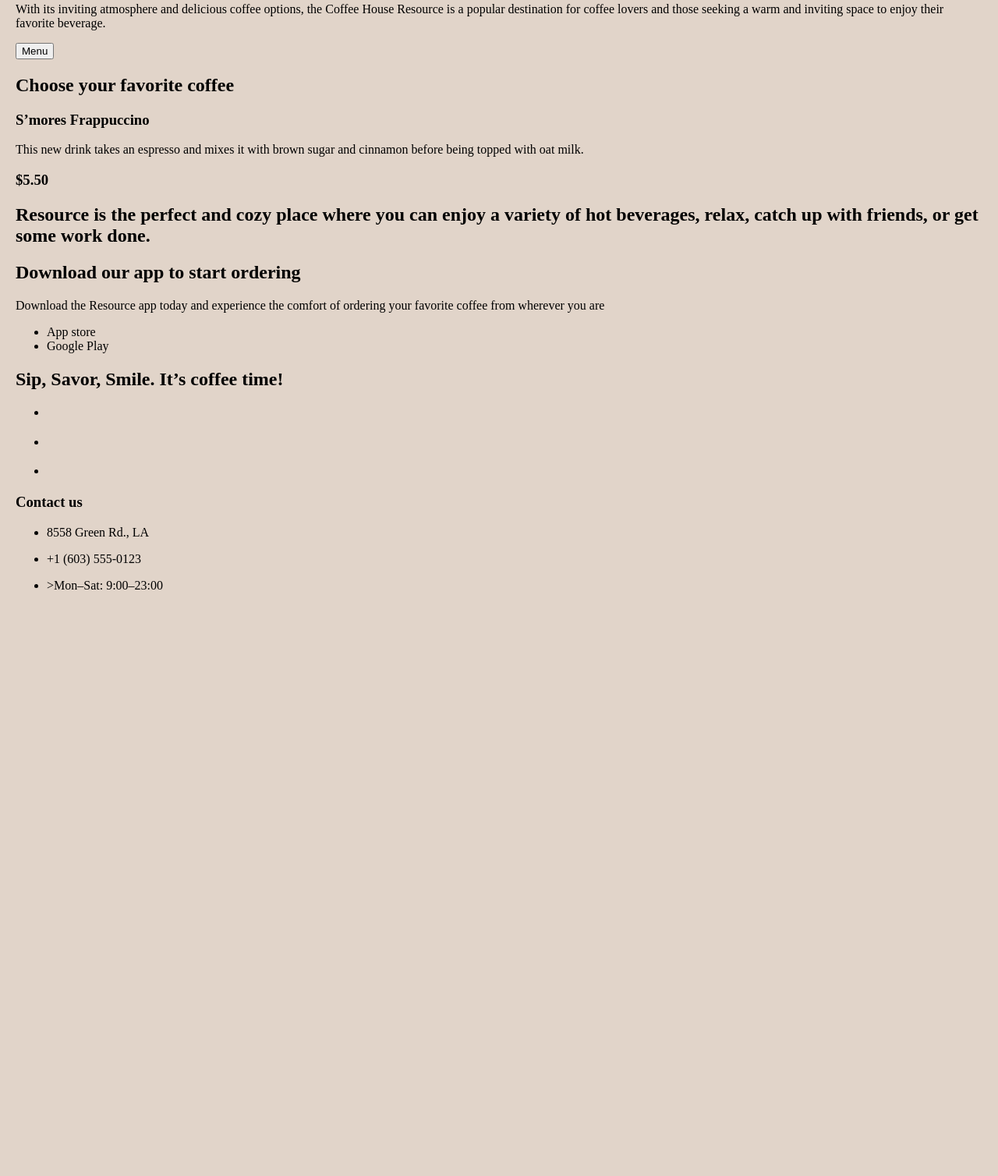
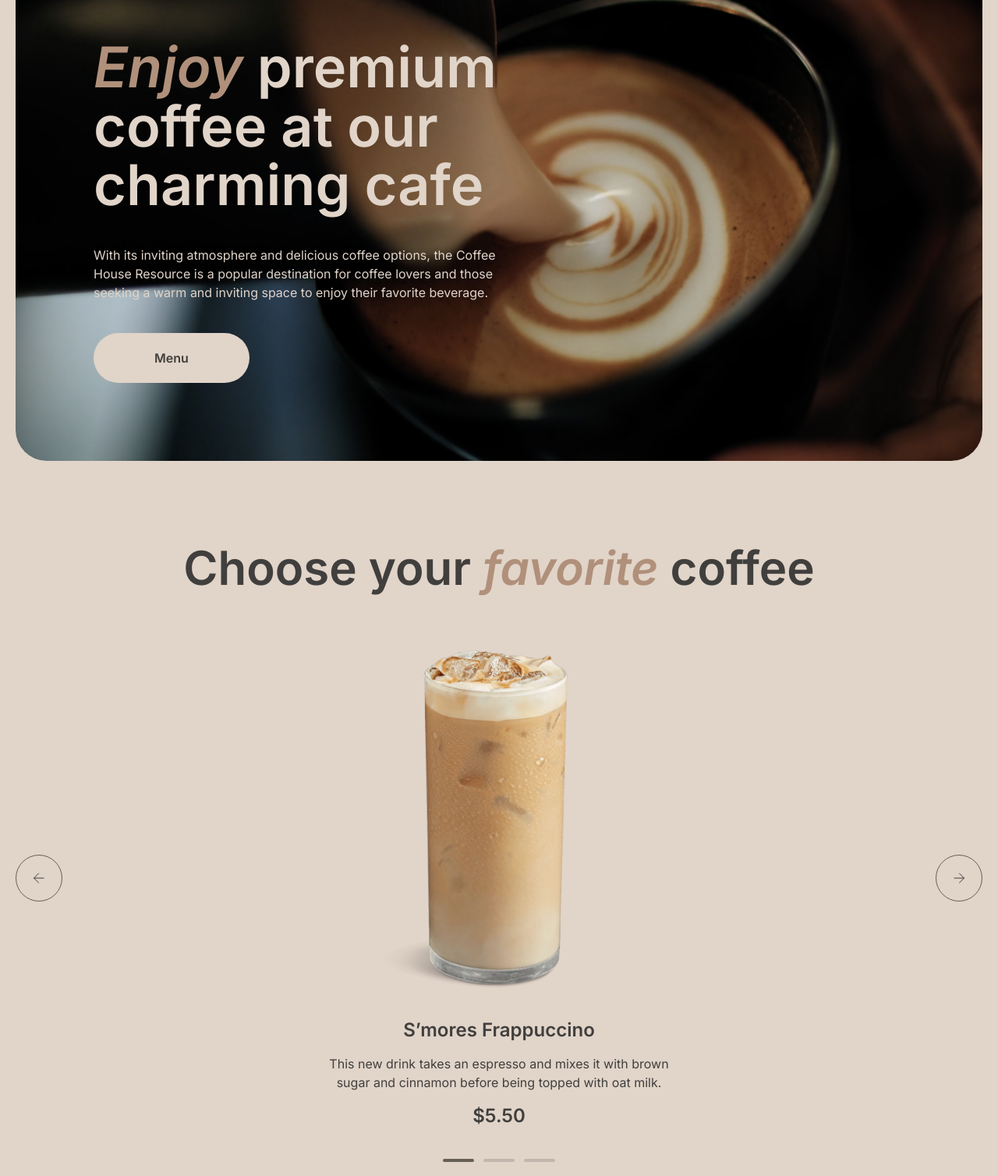
Before and after one commit to nickoff/rsschool-landing-page, a plain HTML site: page index.html in a window 1280 px wide. Shown: the part 152-1660 px from the top of the page at 78% size. Before the commit the page ends 928 px from the top, so only its background shows below. Drawn offline with Linux system fonts and the light colour scheme; a web font is replaced by a local one.

Commit message:
chore: deploy

```diff
--- a/index.html
+++ b/index.html
@@ -5,10 +5,14 @@
   <meta name="viewport" content="width=device-width, initial-scale=1.0">
   <title>Document</title>
   <link rel="icon" href="2771cdc097242b1833bb.ico" type="image/x-icon">
+  <link rel="preconnect" href="https://fonts.googleapis.com">
+  <link rel="preconnect" href="https://fonts.gstatic.com" crossorigin>
+  <link href="https://fonts.googleapis.com/css2?family=Forum&family=Inter:ital,opsz,wght@0,14..32,100..900;1,14..32,100..900&family=Montserrat:ital,wght@0,100..900;1,100..900&display=swap" rel="stylesheet">
+  <link href="https://fonts.googleapis.com/css2?family=Forum&family=Inter:ital,opsz,wght@0,14..32,100..900;1,14..32,100..900&family=Montserrat:ital,wght@0,100..900;1,100..900&family=Roboto:ital,wght@0,100..900;1,100..900&display=swap" rel="stylesheet">
 <script defer src="main.js"></script><link href="style.css" rel="stylesheet"></head>
 <body>
   <header class="header wrapper">
-    <div class="logo"></div>
+    <div class="header-logo"></div>
     <nav class="header-nav">
       <ul class="header-nav__list">
         <li><a class="header-nav__link" href="#favorite">Favorite coffee</a></li>
@@ -22,34 +26,44 @@
       <div class="menu"></div>
     </div>
   </header>
-  <main class="wrapper">
+  <main class="wrapper main">
     <section class="hero">
       <div class="offer">
-        <h1>Enjoy premium coffee at our charming cafe</h1>
+        <h1><span class="accent">Enjoy</span> premium coffee at our charming cafe</h1>
         <p>With its inviting atmosphere and delicious coffee options, the Coffee House Resource is a popular destination for coffee lovers and those seeking a warm and inviting space to enjoy their favorite beverage.</p>
-        <button>Menu</button>
+        <button class="button primary">Menu</button>
       </div>
     </section>
-    <section class="favorite-coffee">
-      <h2>Choose your favorite coffee</h2>
+    <section class="favorite" id="favorite">
+      <h2>Choose your <span class="accent">favorite</span> coffee</h2>
       <div class="slider">
-        <div class="action__previos"></div>
+        <button class="slider-action">
+          <svg class="arrow previous" width="24" height="24" viewBox="0 0 24 24" fill="none" xmlns="http://www.w3.org/2000/svg">
+            <path d="M6 12H18.5M12.5 18L18.5 12L12.5 6" stroke="#403F3D" stroke-linecap="round" stroke-linejoin="round"/>
+          </svg>
+        </button>
         <div class="card">
-          <div class="card__img"></div>
-          <h3 class="card__title">S’mores Frappuccino</h3>
-          <p class="card__descriprion">This new drink takes an espresso and mixes it with brown sugar and cinnamon before being topped with oat milk.</p>
-          <h3 class="card__price">$5.50</h3>
+          <img alt="card image" class="card__img" src="ab951fa12a53e7a7f850.png"></img>
+          <div class="card__content">
+            <h3 class="card__title">S’mores Frappuccino</h3>
+            <p class="card__descriprion">This new drink takes an espresso and mixes it with brown sugar and cinnamon before being topped with oat milk.</p>
+            <h3 class="card__price">$5.50</h3>
+          </div>
         </div>
-        <div class="action__next"></div>
+        <button class="slider-action next">
+          <svg class="arrow" width="24" height="24" viewBox="0 0 24 24" fill="none" xmlns="http://www.w3.org/2000/svg">
+            <path d="M6 12H18.5M12.5 18L18.5 12L12.5 6" stroke="#403F3D" stroke-linecap="round" stroke-linejoin="round"/>
+          </svg>
+        </button>
       </div>
       <div class="controls">
-        <span></span>
+        <span class="active"></span>
         <span></span>
         <span></span>
       </div>
     </section>
     <section class="about">
-      <h2>Resource is the perfect and cozy place where you can enjoy a variety of hot beverages, relax, catch up with friends, or get some work done.</h2>
+      <h2>Resource is <span class="accent">the perfect and cozy place</span> where you can enjoy a variety of hot beverages, relax, catch up with friends, or get some work done.</h2>
       <div class="grid-container">
         <div class="grid-img__one"></div>
         <div class="grid-img__two"></div>
@@ -59,7 +73,7 @@
     </section>
     <section class="mobile-app">
       <div class="mobile-content">
-        <h2>Download our app to start ordering</h2>
+        <h2><span class="accent">Download</span> our app to start ordering</h2>
         <p>Download the Resource app today and experience the comfort of ordering your favorite coffee from wherever you are</p>
         <ul class="app-store-links">
           <li class="app-store-links">App store</li>
@@ -71,7 +85,7 @@
   </main>
   <footer class="footer wrapper">
     <div class="header-content">
-      <h2>Sip, Savor, Smile. It’s coffee time!</h2>
+      <h2>Sip, Savor, Smile. <span class="accent">It’s coffee time!</span></h2>
       <ul class="social-links">
         <li class="social-link"><div class="x"></div></li>
         <li class="social-link"><div class="instagram"></div></li>
```
Also changed, not shown: style.css (+1 -1 lines), 2b7de02a6dde83cf4500.png (added), ab951fa12a53e7a7f850.png (added), b0fcdc3b791a37de5e7a.jpg (added).
